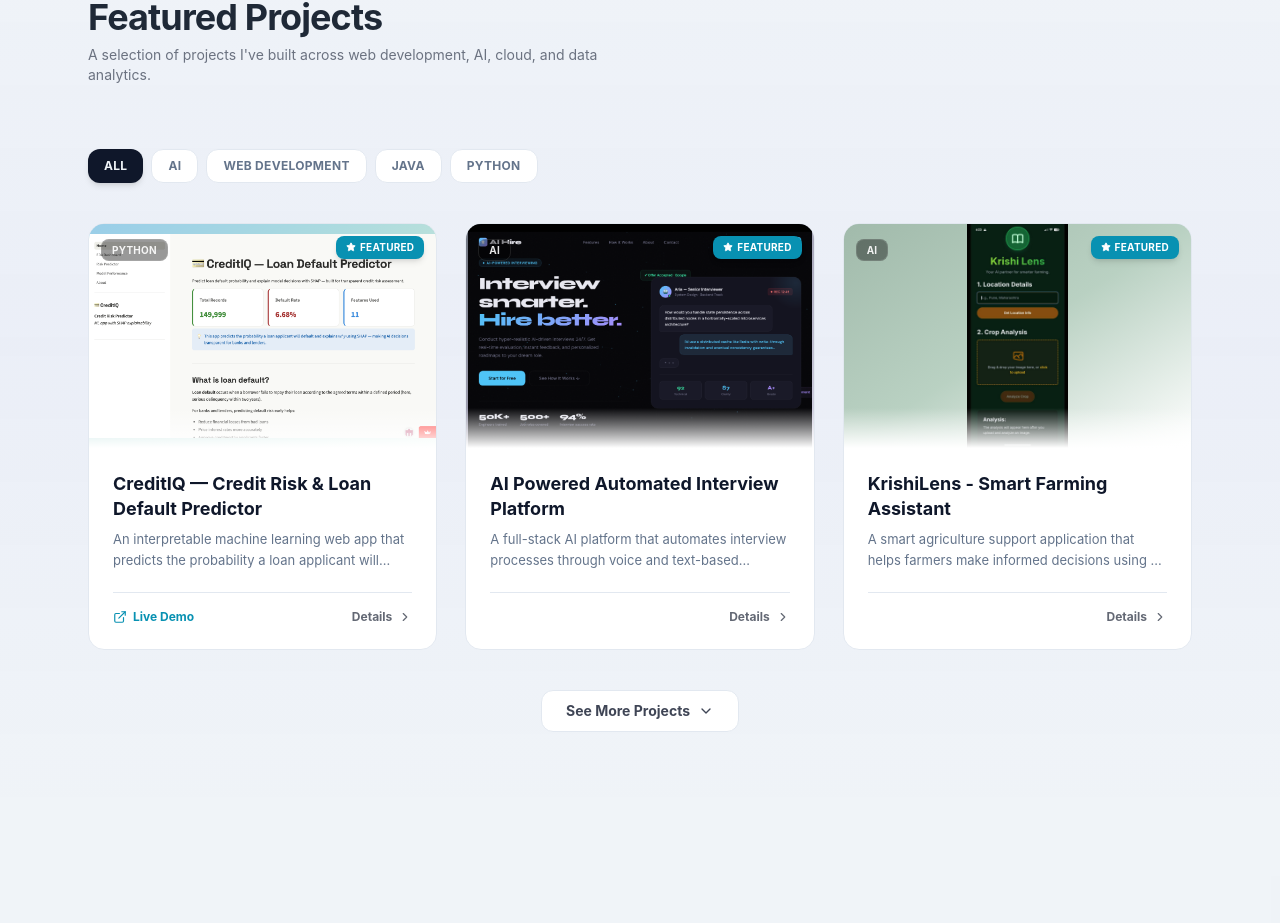
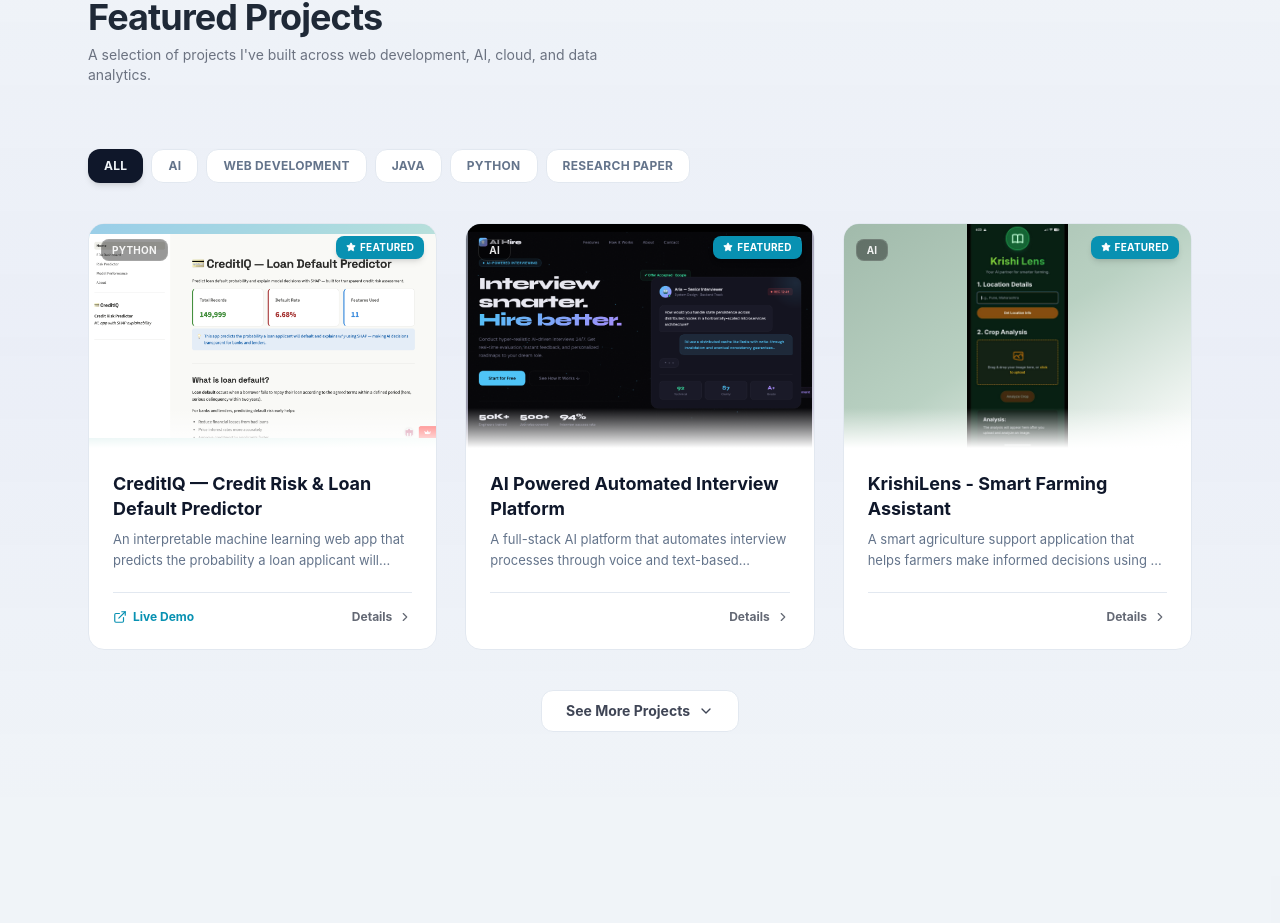
Before and after one commit to monikaffs/portfolio, a Next.js app: page / in a window 1280 px wide. Shown: the part 3189-4112 px from the top of the page. Built offline with nearby package versions, Linux system fonts and the light colour scheme; a web font is replaced by a local one.

Commit message:
feat: add Research Paper filter category to projects section

```diff
--- a/components/sections/projects.tsx
+++ b/components/sections/projects.tsx
@@ -17,7 +17,7 @@
 } from "lucide-react";
 import { SectionHeader } from "@/components/ui/section-header";
 
-const CATEGORIES = ["All", "AI", "Web Development", "Java", "Python"];
+const CATEGORIES = ["All", "AI", "Web Development", "Java", "Python", "Research Paper"];
 
 const PROJECTS = [
   {
```
